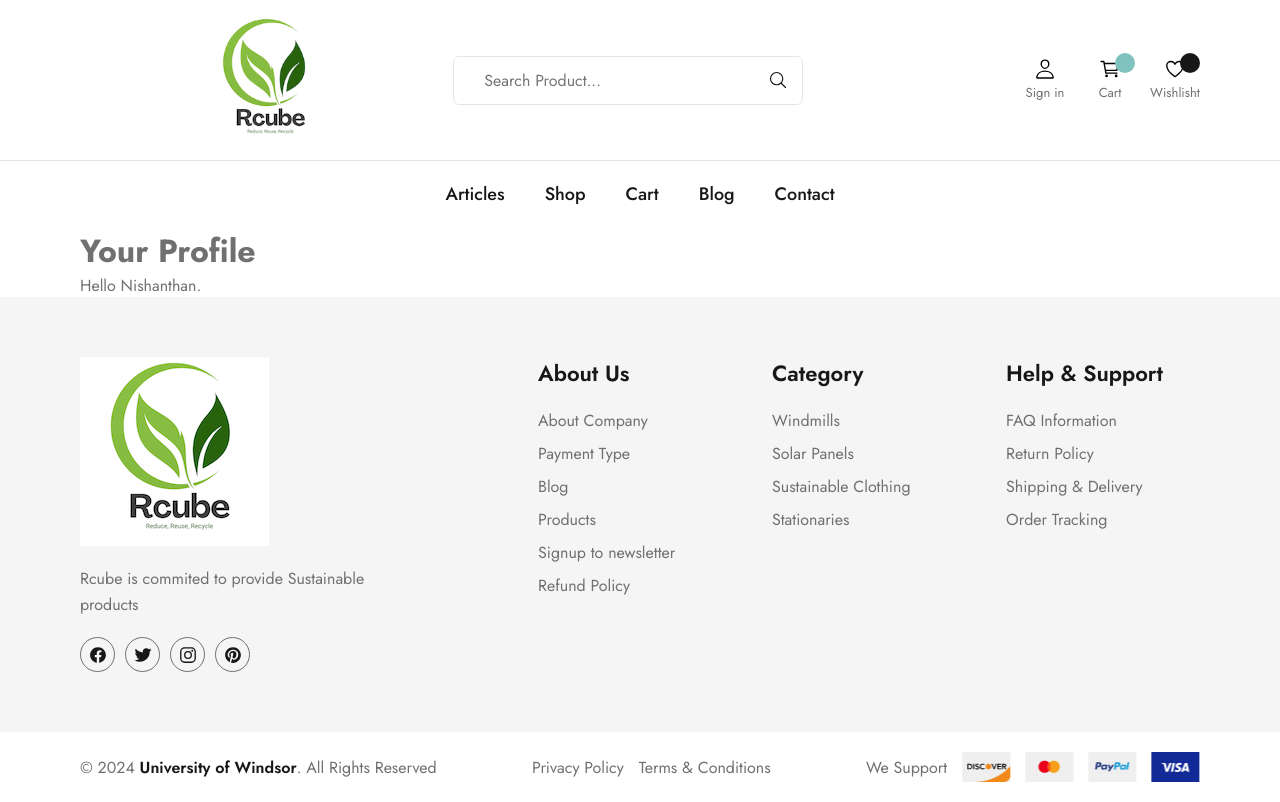
After one commit to nishanthan22/rcube-green-ecom, a Django app: page /user_profile/ in a window 1280 px wide. The commit adds this page. Run offline with Django 5.2, Linux system fonts and the light colour scheme.

Commit message:
Added profile page

```diff
--- a/rcubeGreen/rcubeApp/urls.py
+++ b/rcubeGreen/rcubeApp/urls.py
@@ -3,7 +3,7 @@ from . import views
 
 urlpatterns = [
     path('news/', views.news_article_list_view, name='news_article_list'),
-    path('home/', views.home, name='home'),
+    path('', views.home, name='home'),
     path('articles/', views.articles, name='articles'),
     path('shop/', views.shop, name='shop'),
     path('cart/', views.cart, name='cart'),
--- a/rcubeGreen/templates/rcube-green-ecom/base.html
+++ b/rcubeGreen/templates/rcube-green-ecom/base.html
@@ -33,11 +33,17 @@
       </div>
       <div class="header-actions">
 
-        <button class="header-action-btn">
-          <ion-icon name="person-outline" aria-hidden="true"></ion-icon>
-
-          <p class="header-action-label">Sign in</p>
-        </button>
+          {% if user.is_authenticated %}
+              <button class="header-action-btn" onclick="window.location.href='{% url 'profile' %}'">
+                <ion-icon name="person-outline" aria-hidden="true"></ion-icon>
+                <p class="header-action-label">Profile</p>
+              </button>
+            {% else %}
+              <button class="header-action-btn" onclick="window.location.href='{% url 'login' %}'">
+                <ion-icon name="person-outline" aria-hidden="true"></ion-icon>
+                <p class="header-action-label">Sign in</p>
+              </button>
+          {% endif %}
 
         <button class="header-action-btn">
           <ion-icon name="search-outline" aria-hidden="true"></ion-icon>
--- /dev/null
+++ b/rcubeGreen/usersApp/templates/user_profile.html
@@ -0,0 +1,8 @@
+{% extends 'rcube-green-ecom/base.html' %}
+
+{% block title %}User Profile{% endblock %}
+
+{% block content %}
+<h1>Your Profile</h1>
+<p>Hello {{ name }}.</p>
+{% endblock %}
--- a/rcubeGreen/usersApp/urls.py
+++ b/rcubeGreen/usersApp/urls.py
@@ -6,7 +6,6 @@ from django.conf.urls.static import static
 from . import views
 
 urlpatterns = [
-    path("", views.user_login),
     path('login/', views.user_login, name='login'),
     path('logout/', views.user_logout, name='logout'),
     path('products/add/', views.add_product, name='add_product'),
@@ -17,4 +16,5 @@ urlpatterns = [
     path('categories/', views.list_categories, name='list_categories'),
     path('edit_category/<int:category_id>/', views.edit_category, name='edit_category'),
     path('delete_category/<int:category_id>/', views.delete_category, name='delete_category'),
+    path('user_profile/', views.user_profile, name='profile'),
 ] + static(settings.MEDIA_URL, document_root=settings.MEDIA_ROOT)
--- a/rcubeGreen/usersApp/views.py
+++ b/rcubeGreen/usersApp/views.py
@@ -87,3 +87,7 @@ def delete_category(request, category_id):
         category.delete()
         return redirect('list_categories')
     return render(request, 'delete_category.html', {'category': category})
+
+
+def user_profile(request):
+    return render(request, 'user_profile.html', {'name': 'Nishanthan'})
```
Also changed, not shown: rcubeGreen/rcubeGreen/urls.py (+6 -6 lines), rcubeGreen/blog/migrations/0001_initial.py (added), rcubeGreen/db.sqlite3.
